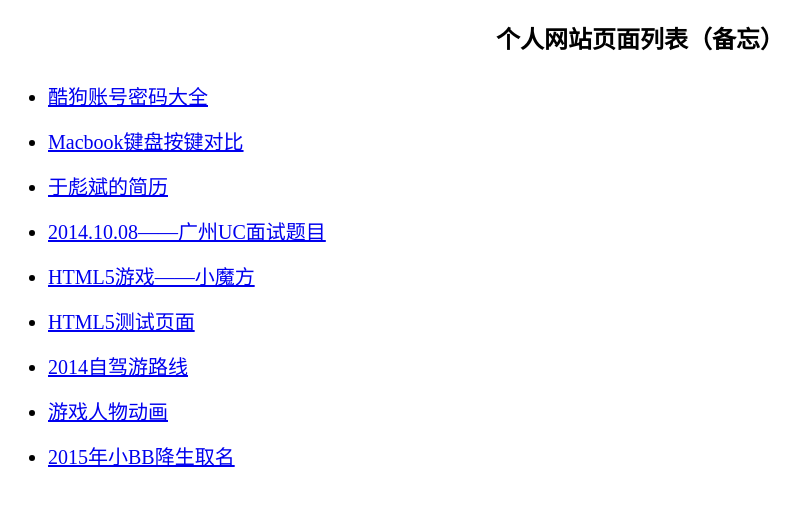
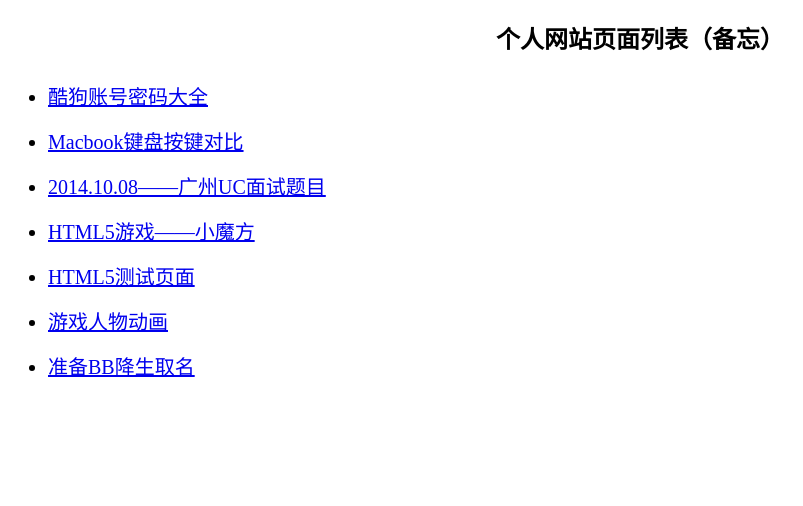
Before and after one commit to yubiaobin/yubiaobin.github.io, a Jekyll site: the page list.html, which Jekyll copies as it is, in a window 1280 px wide. Shown: the top 506 px of the page, without its empty margins (0-803 px from the left). Built offline with Jekyll 4.4.1, drawn with Linux system fonts in a browser that asks for light colours; comment, search, counter and statistics services are not loaded.

Commit message:
delete list unuseful pages

```diff
--- a/list.html
+++ b/list.html
@@ -27,13 +27,11 @@
     <ul class="map_list">
         <li><a href="/user.html">酷狗账号密码大全</a></li>
         <li><a href="/mac.html">Macbook键盘按键对比</a></li>
-        <li><a href="/resume.html">于彪斌的简历</a></li>
         <li><a href="/uc_interview.html">2014.10.08——广州UC面试题目</a></li>
         <li><a href="/rubik.html">HTML5游戏——小魔方</a></li>
         <li><a href="/html5.html">HTML5测试页面</a></li>
-        <li><a href="/drivepath.html">2014自驾游路线</a></li>
         <li><a href="/animation.html">游戏人物动画</a></li>
-        <li><a href="/name.html">2015年小BB降生取名</a></li>
+        <li><a href="/name.html">准备BB降生取名</a></li>
     </ul>
 
 
```
